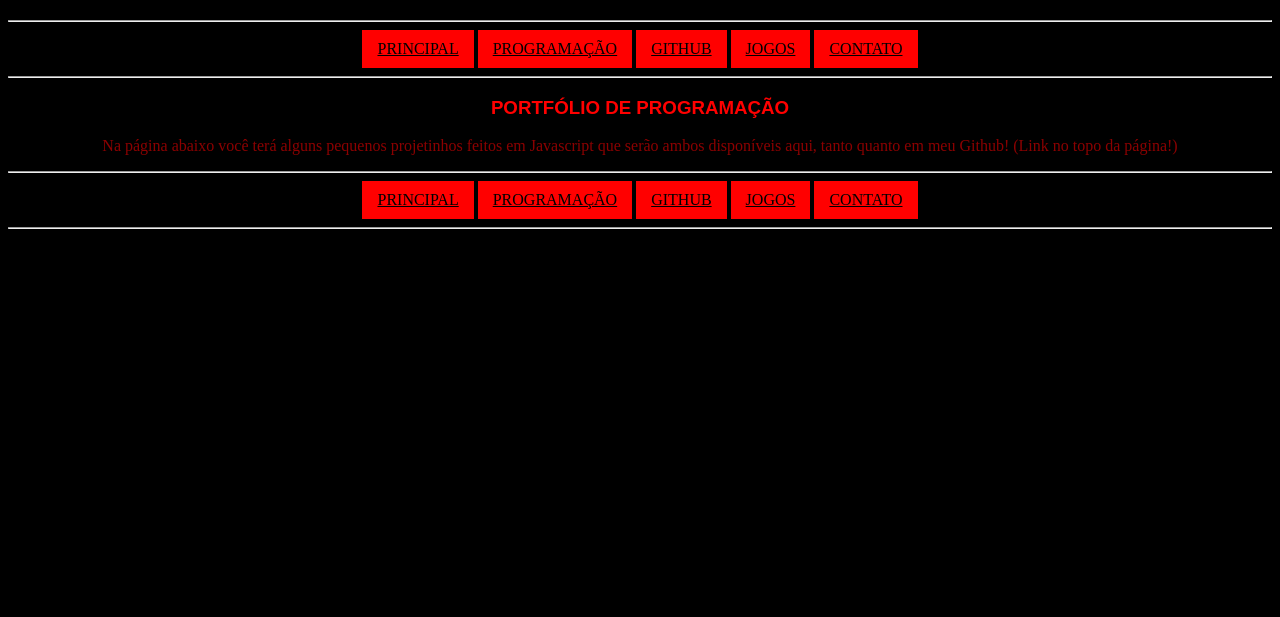
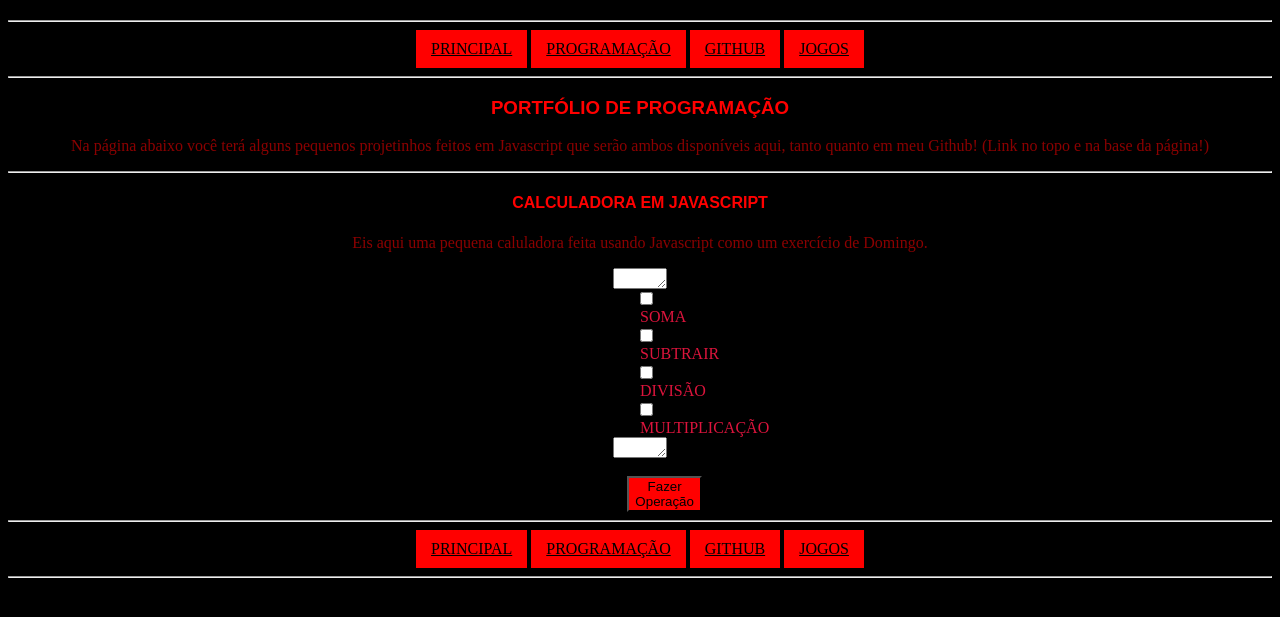
Before and after one commit to VIMercurial/VIMercurial.github.io, a PHP site: page /1-Programa.html in a window 1280 px wide; the page is wider, and only the part inside the window is pictured. Shown: the part 108-725 px from the top of that part. Run offline with PHP 8.4, Linux system fonts and the light colour scheme.

Commit message:
adicionando calculadora

```diff
--- a/1-Programa.html
+++ b/1-Programa.html
@@ -13,33 +13,52 @@
 
 <hr>
 <div class="grid-container">
-    <a href="0-BasePage.html">PRINCIPAL</a>
+    <a href="index.html">PRINCIPAL</a>
     <a href="1-Programa.html">PROGRAMAÇÃO</a>
     <a href="https://github.com/VIMercurial/">GITHUB</a>
     <a href="2-Jogos.html">JOGOS</a>
-    <a href="3-Contato.html">CONTATO</a>
 </div>
 <hr>
 
 <h3 class="header">PORTFÓLIO DE PROGRAMAÇÃO</h3>
 
 <p class="centertext">Na página abaixo você terá alguns pequenos projetinhos feitos
-em Javascript que serão ambos disponíveis aqui, tanto quanto em meu Github! (Link no topo da página!)
+em Javascript que serão ambos disponíveis aqui, tanto quanto em meu Github! (Link no topo e na base da página!)
 </p>
 
-<body>
+<hr>
+
+<h4 class="header">CALCULADORA EM JAVASCRIPT</h4>
+<p class="centertext">Eis aqui uma pequena caluladora feita usando Javascript como um exercício de Domingo.</p>
+<textarea maxlength="10" id="Number1" rows="1" cols="4"></textarea>
+
+<input type="checkbox" class="CalcRadio" id="plus" name="operator">
+<label for="plus">SOMA</label>
+<input type="checkbox" class="CalcRadio" id="minus" name="operator">
+<label for="minus">SUBTRAIR</label>
+<input type="checkbox" class="CalcRadio" id="division" name="operator">
+<label for="division">DIVISÃO</label>
+<input type="checkbox" class="CalcRadio" id="multi" name="operator">
+<label for="multi">MULTIPLICAÇÃO</label>
+
+<textarea maxlength="10" id="Number2" rows="1" cols="4"></textarea>
+
+<br>
+
+<button onclick="JSCalculator()">Fazer Operação</button>
+</body>
 
 <footer>
 
     <hr>
     <div class="grid-container">
-        <a href="0-BasePage.html">PRINCIPAL</a>
+        <a href="index.html">PRINCIPAL</a>
         <a href="1-Programa.html">PROGRAMAÇÃO</a>
         <a href="https://github.com/VIMercurial/">GITHUB</a>
         <a href="2-Jogos.html">JOGOS</a>
-        <a href="3-Contato.html">CONTATO</a>
     </div>
     <hr>
 
     <link rel="stylesheet" href="CSS.css">
+    <script src="JSCodes.js"></script>
 </footer>
--- a/2-Jogos.html
+++ b/2-Jogos.html
@@ -13,11 +13,10 @@
 
 <hr>
 <div class="grid-container">
-    <a href="0-BasePage.html">PRINCIPAL</a>
+    <a href="index.html">PRINCIPAL</a>
     <a href="1-Programa.html">PROGRAMAÇÃO</a>
     <a href="https://github.com/VIMercurial/">GITHUB</a>
     <a href="2-Jogos.html">JOGOS</a>
-    <a href="3-Contato.html">CONTATO</a>
 </div>
 <hr>
 
@@ -32,11 +31,10 @@ Trabalho de forma independente e sabe-se lá quando um projeto será lançado. :
 
     <hr>
     <div class="grid-container">
-        <a href="0-BasePage.html">PRINCIPAL</a>
+        <a href="index.html">PRINCIPAL</a>
         <a href="1-Programa.html">PROGRAMAÇÃO</a>
         <a href="https://github.com/VIMercurial/">GITHUB</a>
         <a href="2-Jogos.html">JOGOS</a>
-        <a href="3-Contato.html">CONTATO</a>
     </div>
     <hr>
 
--- a/CSS.css
+++ b/CSS.css
@@ -21,9 +21,42 @@ body {
     grid-row-start: 5;
 }
 
+label{
+    color: crimson;
+    margin-left: 50%;
+    margin-right: 50%;
+}
+
+button{
+    color: black;
+    background-color: red;
+    text-align: center;
+    margin-left: 49%;
+    margin-right: 50%;
+}
+
+
+.CalcRadio{
+    display: table;
+    margin-left: 50%;
+    margin-right: 50%;
+    text-align: center;
+    grid-row-start: 5;
+}
+
+
 .centertext {
     color : darkred;
     text-underline-position: below;
+    text-align : center;
+
+}
+
+.centertextform {
+    color : red;
+    text-underline-position: below;
+    margin-left: 45%;
+    margin-right: 50%;
     text-align : center;
 
 }
@@ -47,3 +80,15 @@ a:hover {
 p {
     text-align: center;
 }
+
+input {
+    display: block;
+    margin-left: auto;
+    margin-right: auto;
+}
+
+textarea {
+    display: block;
+    margin-left: auto;
+    margin-right: auto;
+}
--- /dev/null
+++ b/JSCodes.js
@@ -0,0 +1,30 @@
+function JSCalculator()
+{
+    //Valores
+    var x1 = document.getElementById("Number1").value;
+    var x2 = document.getElementById("Number2").value;
+
+    const num1 = parseInt(x1);
+    const num2 = parseInt(x2);
+
+    if(document.getElementById("plus").checked)
+    {
+        const sum = prompt(num1 + num2);
+    }
+
+    if(document.getElementById("minus").checked)
+    {
+        const minus = prompt(num1 - num2);
+    }
+
+    if(document.getElementById("division").checked)
+    {
+        const division = prompt(num1 / num2);
+    }
+
+    if(document.getElementById("multi").checked)
+    {
+        const multi = prompt(num1 * num2);
+    }
+
+}
```
Also changed, not shown: 3-Contato.html (deleted, +0 -47 lines), index.html (renamed from 0-BasePage.html, +3 -4 lines), Git.png (added).
